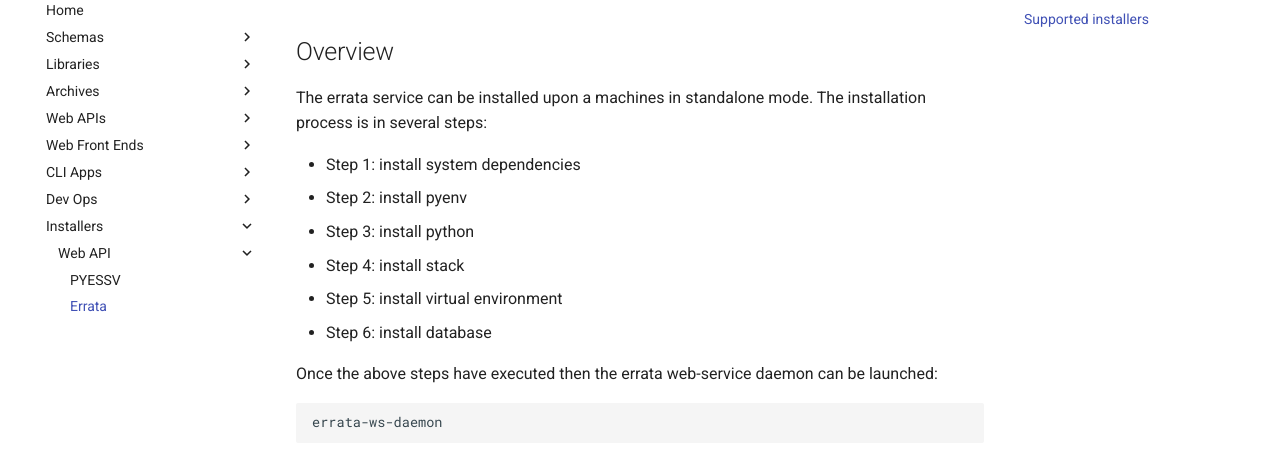
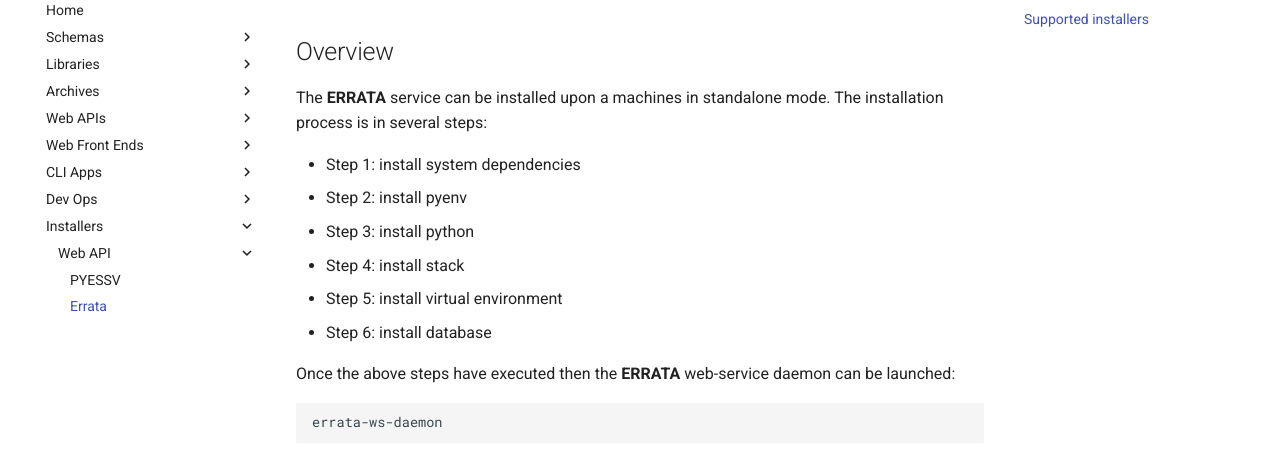
Before and after one commit to ES-DOC/esdoc-technical, an MkDocs documentation site: the page built from docs/installers/ws-errata.md, in a window 1280 px wide. Shown: the part 146-615 px from the top of the page. Built offline with MkDocs 1.6.1 and Material for MkDocs 9.7.7, drawn with Linux system fonts in a browser that asks for light colours.

````diff
--- a/docs/installers/ws-errata.md
+++ b/docs/installers/ws-errata.md
@@ -2,7 +2,7 @@
 
 ## Overview
 
-The errata service can be installed upon a machines in standalone mode.  The installation process is in several steps:
+The **ERRATA** service can be installed upon a machines in standalone mode.  The installation process is in several steps:
 
 - Step 1: install system dependencies
 - Step 2: install pyenv
@@ -11,7 +11,7 @@ The errata service can be installed upon a machines in standalone mode.  The ins
 - Step 5: install virtual environment
 - Step 6: install database
 
-Once the above steps have executed then the errata web-service daemon can be launched:
+Once the above steps have executed then the **ERRATA** web-service daemon can be launched:
 
 ```
 errata-ws-daemon
````
